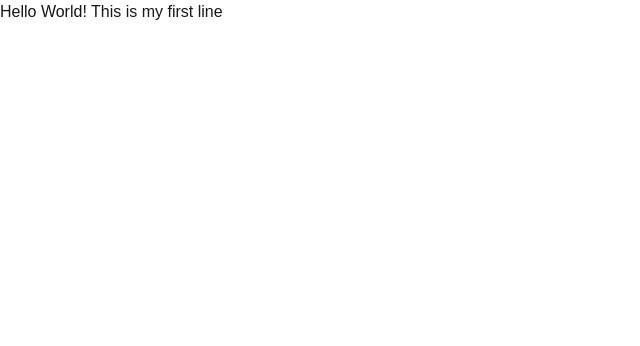
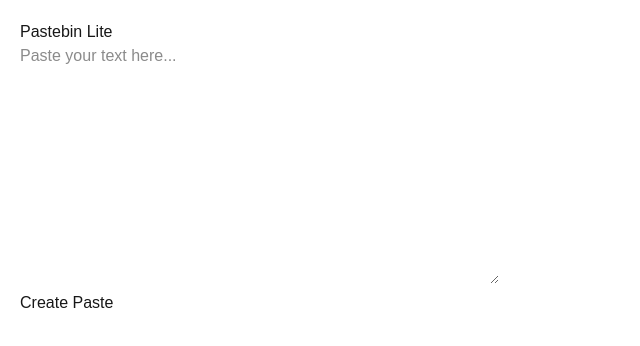
Before and after one commit to shreyakalakonda/pastebin-lite, a Next.js app: page / in a window 1280 px wide. Shown: the top 346 px of the page, without its empty margins (0-640 px from the left). Built offline with nearby package versions, Linux system fonts and the light colour scheme.

Commit message:
link generation

```diff
--- /dev/null
+++ b/app/[id]/page.tsx
@@ -0,0 +1,22 @@
+async function getPaste(id: string) {
+  const res = await fetch(
+    `${process.env.NEXT_PUBLIC_BASE_URL}/api/paste/${id}`,
+    { cache: "no-store" }
+  );
+
+  if (!res.ok) return null;
+  return res.json();
+}
+
+export default async function PastePage({ params }: { params: { id: string } }) {
+  const {id} = await params;
+  const data = await getPaste(id);
+
+  if (!data) return <h1>Paste not found</h1>;
+
+  return (
+    <pre style={{ padding: 20, whiteSpace: "pre-wrap" }}>
+      {data.content}
+    </pre>
+  );
+}
--- /dev/null
+++ b/app/api/paste/[id]/route.ts
@@ -0,0 +1,14 @@
+import { kv } from "@vercel/kv";
+
+export async function GET(
+  req: Request,
+  { params }: { params: { id: string } }
+) {
+  const content = await kv.get(params.id);
+
+  if (!content) {
+    return new Response("Paste not found", { status: 404 });
+  }
+
+  return Response.json({ content });
+}
--- /dev/null
+++ b/app/api/paste/route.ts
@@ -0,0 +1,17 @@
+import {kv} from "@vercel/kv";
+import {nanoid} from "nanoid";
+
+export async function POST (req:Request)
+{
+    const { content } = await req.json();
+
+    if(!content)
+    {
+        return new Response("Content is required",{status:400});
+    }
+
+    const id = nanoid(6);
+    await kv.set(id,content);
+
+    return Response.json({id,content});
+}
--- a/app/page.tsx
+++ b/app/page.tsx
@@ -1,8 +1,43 @@
+"use client";
+
+import { useState } from "react";
 
 export default function Home() {
+  const [text, setText] = useState("");
+  const [link, setLink] = useState("");
+
+  async function createPaste() {
+    const res = await fetch("/api/paste", {
+      method: "POST",
+      headers: { "Content-Type": "application/json" },
+      body: JSON.stringify({ content: text }),
+    });
+
+    const data = await res.json();
+    console.log(data);
+    setLink(`${window.location.origin}/${data.id}`);
+  }
+
   return (
-    <div>
-      Hello World! This is my first line
-    </div>
+    <main style={{ padding: 20 }}>
+      <h1>Pastebin Lite</h1>
+
+      <textarea
+        rows={10}
+        cols={50}
+        value={text}
+        onChange={(e) => setText(e.target.value)}
+        placeholder="Paste your text here..."
+      />
+
+      <br />
+      <button onClick={createPaste}>Create Paste</button>
+
+      {link && (
+        <p>
+          Your paste link: <a href={link}>{link}</a>
+        </p>
+      )}
+    </main>
   );
 }
--- a/package.json
+++ b/package.json
@@ -9,6 +9,7 @@
     "lint": "eslint"
   },
   "dependencies": {
+    "@vercel/kv": "^3.0.0",
     "next": "16.1.5",
     "react": "19.2.3",
     "react-dom": "19.2.3"
```
Also changed, not shown: 1 other file (tests, documents, lock files or other folders).
